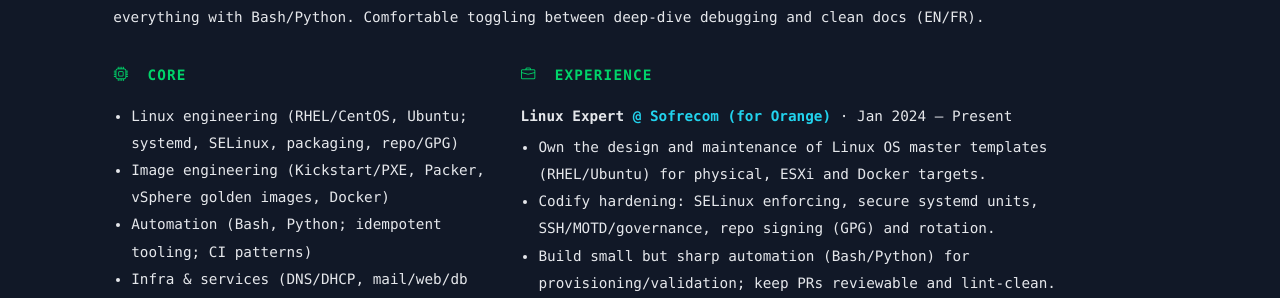
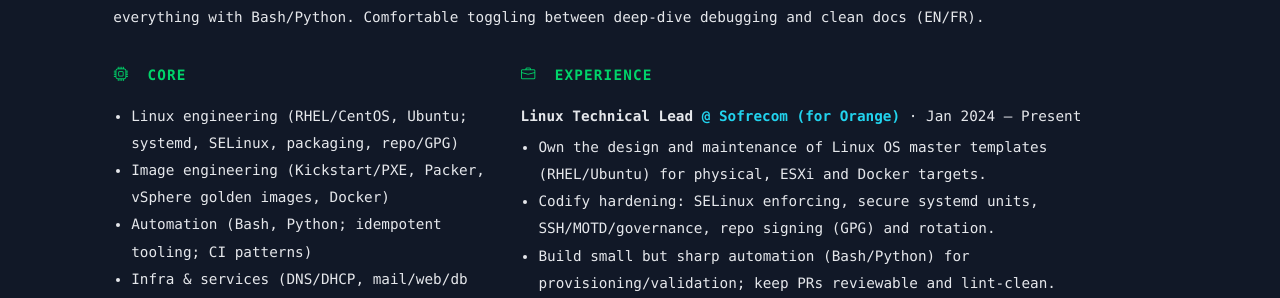
Before and after one commit to mlaroussi/resume, a Jekyll site: the page built from index.md, in a window 1280 px wide. Shown: the part 264-562 px from the top of the page. Built offline with Jekyll 4.4.1, drawn with Linux system fonts in a browser that asks for light colours.

Commit message:
Update role from 'Linux Expert' to 'Linux Technical Lead'

```diff
--- a/_data/resume.json
+++ b/_data/resume.json
@@ -20,7 +20,7 @@
   ],
   "experience": [
     {
-      "role": "Linux Expert",
+      "role": "Linux Technical Lead",
       "company": "Sofrecom (for Orange)",
       "location": "Rabat",
       "dates": "Jan 2024 – Present",
```
